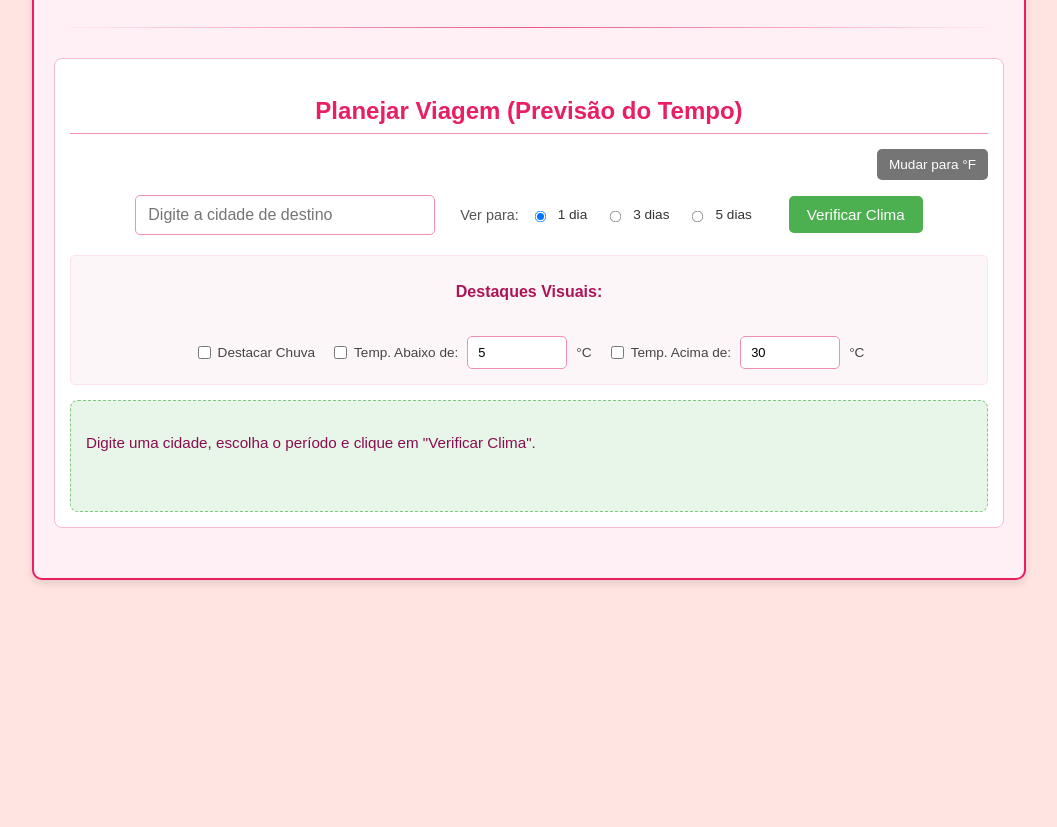
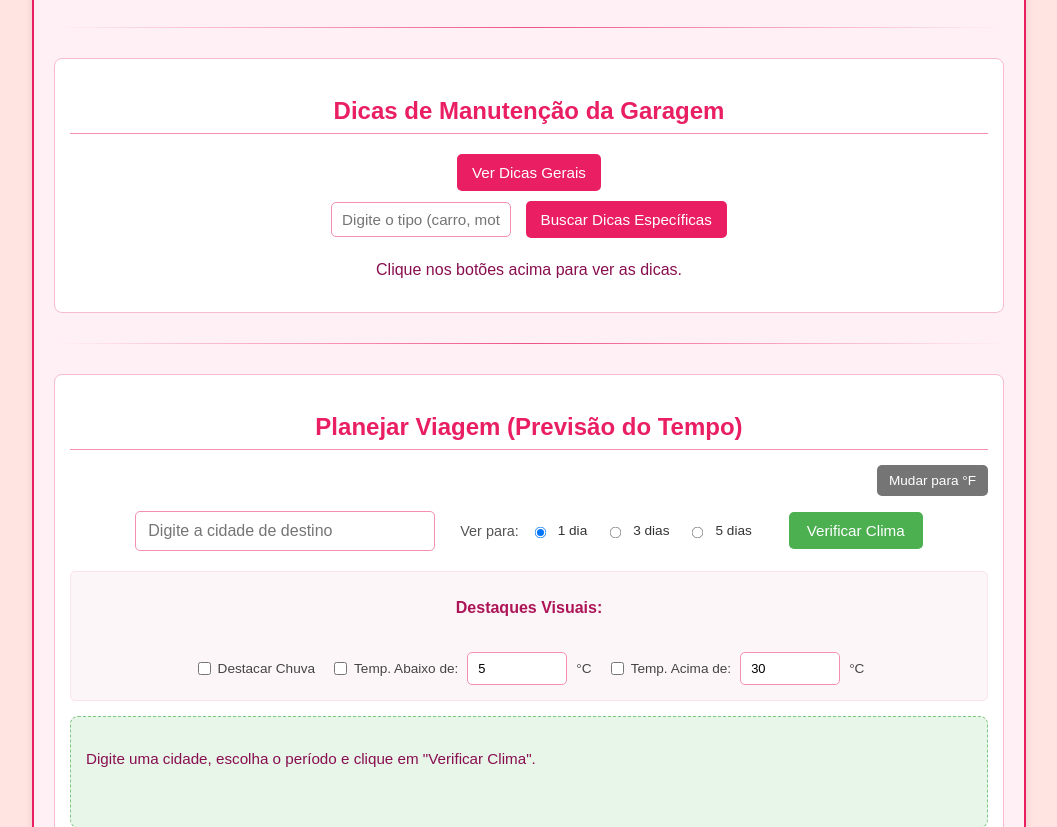
Before and after one commit to KamillaMariaR/Garagem_Interativa, a website: page public/index.html in a window 1280 px wide. Shown: the part 4943-5770 px from the top of the page, without its empty margins (111-1168 px from the left). Before the commit the page ends 5543 px from the top, so only its background shows below. Drawn offline with Linux system fonts and the light colour scheme.

Commit message:
Update index.html

```diff
--- a/public/index.html
+++ b/public/index.html
@@ -262,6 +262,21 @@
             </div>
             <div id="informacoesVeiculo">Selecione um veículo acima para ver seus detalhes e histórico de manutenção concluída.</div>
         </section>
+        <!-- Adicionar esta nova seção no seu index.html -->
+<hr>
+<section class="container" id="secao-dicas-manutencao">
+    <h2>Dicas de Manutenção da Garagem</h2>
+    <div class="botoes">
+        <button id="btn-buscar-dicas-gerais">Ver Dicas Gerais</button>
+    </div>
+    <div class="form-dicas-especificas">
+        <input type="text" id="input-tipo-veiculo" placeholder="Digite o tipo (carro, moto, caminhao)">
+        <button id="btn-buscar-dicas-especificas">Buscar Dicas Específicas</button>
+    </div>
+    <div id="dicas-resultado-container" class="dicas-container">
+        <p>Clique nos botões acima para ver as dicas.</p>
+    </div>
+</section>
         <hr>
         <section class="container" id="planejar-viagem-secao">
             <h2>Planejar Viagem (Previsão do Tempo)</h2>
```
